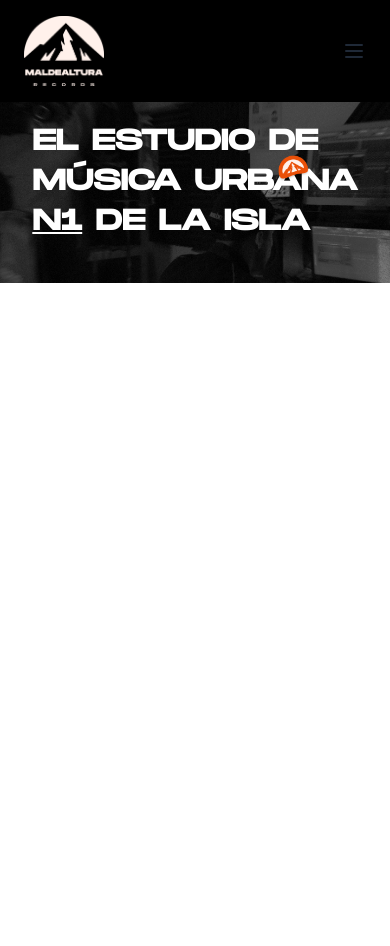
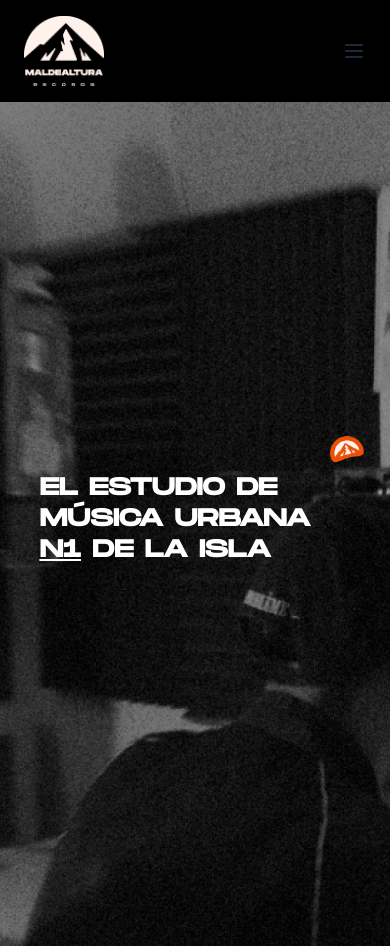
Before and after one commit to ivolezcano/mal_de_altura_record, a Next.js app in the folder my-app/: page / in a window 390 px wide. Before the commit the page ends 844 px from the top, so only its background shows below. Built offline with nearby package versions, Linux system fonts and the light colour scheme.

Commit message:
responsive details Hero

```diff
--- a/my-app/app/components/Navbar.js
+++ b/my-app/app/components/Navbar.js
@@ -46,10 +46,10 @@ const Navbar = () => {
 
         {/* Menú de navegación en desktop */}
         <div className="hidden md:flex space-x-6 text-gray-800 text-white">
-          <a href="#nosotros" className="hover:text-blue-500 estilo">NOSOTROS</a>
-          <a href="#servicios" className="hover:text-blue-500 estilo">SERVICIOS</a>
-          <a href="#trabajos" className="hover:text-blue-500 estilo">TRABAJOS</a>
-          <a href="#contacto" className="hover:text-blue-500 estilo">CONTACTO</a>
+          <a href="#nosotros" className="hover:text-orange-500 estilo">NOSOTROS</a>
+          <a href="#servicios" className="hover:text-orange-500 estilo">SERVICIOS</a>
+          <a href="#trabajos" className="hover:text-orange-500 estilo">TRABAJOS</a>
+          <a href="#contacto" className="hover:text-orange-500 estilo">CONTACTO</a>
         </div>
       </div>
 
@@ -59,10 +59,10 @@ const Navbar = () => {
           isOpen ? 'block' : 'hidden'
         } md:hidden bg-white shadow-md mt-4 space-y-4 px-6 py-4 text-gray-800`}
       >
-        <a href="#nosotros" className="block hover:text-blue-500 estilo">NOSOTROS</a>
-        <a href="#servicios" className="block hover:text-blue-500 estilo">SERVICIOS</a>
-        <a href="#trabajos" className="block hover:text-blue-500 estilo">TRABAJOS</a>
-        <a href="#contacto" className="block hover:text-blue-500 estilo">CONTACTO</a>
+        <a href="#nosotros" className="block hover:text-orange-500 estilo">NOSOTROS</a>
+        <a href="#servicios" className="block hover:text-orange-500 estilo">SERVICIOS</a>
+        <a href="#trabajos" className="block hover:text-orange-500 estilo">TRABAJOS</a>
+        <a href="#contacto" className="block hover:text-orange-500 estilo">CONTACTO</a>
       </div>
     </nav>
   );
--- a/my-app/app/styles/Hero.module.css
+++ b/my-app/app/styles/Hero.module.css
@@ -1,152 +1,135 @@
 .heroContainer {
     position: relative;
     width: 100%;
-    height: 100vh;
+    height: 100vh; /* Asegura que el fondo ocupe toda la altura del viewport */
     background-image: url('/hero_bg.png');
-    background-size: cover; /* Asegura que la imagen completa se vea */
+    background-size: cover; /* El fondo siempre cubre todo el viewport */
     background-position: center;
     background-repeat: no-repeat;
     display: flex;
     justify-content: center;
     align-items: center;
+    overflow: hidden; /* Evita desbordamientos */
   }
 
   .overlay {
-    position: relative; /* Contenedor relativo para posicionar el logo */
+    position: absolute; /* Para que se mantenga por encima del fondo */
     width: 100%;
     height: 100%;
-    background: rgba(0, 0, 0, 0.5);
     display: flex;
-    flex-direction: column; /* Elementos apilados verticalmente */
+    flex-direction: row;
     justify-content: center;
     align-items: center;
     padding: 20px;
+    z-index: 1; /* Asegura que el overlay esté por encima del fondo */
   }
 
   .heroText {
     color: #fff;
-    text-align: center;
-    font-size: 6rem; /* Ajuste inicial */
+    text-align: left; /* Alineado a la izquierda por defecto */
+    font-size: 6rem; /* Tamaño grande por defecto */
     font-weight: bold;
     text-transform: uppercase;
     line-height: 1.2;
     margin-bottom: 20px;
+    z-index: 2; /* Asegura que el texto esté por encima del fondo */
   }
 
   .heroText span {
     text-decoration: underline;
   }
-
-  .logo_round {
-    position: absolute; /* Permite mover el logo con respecto al contenedor */
-    top: 360px; /* Ajusta hacia arriba/abajo desde la parte superior del contenedor .overlay */
-    right: 270px; /* Ajusta hacia la izquierda/derecha */
-    width: 80px; /* Tamaño del logo */
-    height: auto;
-    z-index: 10; /* Asegura que esté encima del texto */
+  .logo_round{
+    margin-bottom: 150px;
   }
 
-  /* Media queries para diseño ultra responsive */
+  /* Media Queries para hacer el diseño responsive */
 
-  @media (max-width: 1400px) {
+  /* Para pantallas grandes como tablets en modo horizontal */
+  @media (max-width: 1200px) {
     .heroText {
-      font-size: 5rem;
-      text-align: left;
+      font-size: 4.5rem; /* Ajuste para pantallas más pequeñas */
+      margin-bottom: 15px;
     }
+  }
 
-    .logo_round {
-      width: 70px; /* Logo ajustado para pantallas más grandes */
-      top: 420px;
-      right: 230px;
+  /* Para tablets en modo vertical */
+  @media (max-width: 1024px) {
+    .heroText {
+      font-size: 3.5rem; /* Más pequeño para pantallas de tablets */
+      margin-bottom: 15px;
+      text-align: left; /* Centrado en pantallas más pequeñas */
     }
   }
 
   @media (max-width: 1200px) {
-    /* Para pantallas grandes como tablets en modo horizontal */
     .heroText {
-      font-size: 4.5rem;
-      text-align: left;
+      font-size: 4.5rem; /* Ajuste para pantallas más pequeñas */
+      margin-bottom: 15px;
     }
 
     .logo_round {
-      width: 60px; /* Escala el logo para tablets grandes */
-      top: 460px;
-      right: 200px;
+      width: 70px; /* Ajuste de tamaño del logo */
     }
   }
 
+  /* Para tablets en modo vertical */
   @media (max-width: 1024px) {
-    /* Para tablets en modo vertical */
     .heroText {
-      font-size: 3.5rem;
-      text-align: left;
+      font-size: 3.5rem; /* Más pequeño para pantallas de tablets */
+      margin-bottom: 15px;
+      text-align: left; /* Mantener alineación a la izquierda */
     }
 
     .logo_round {
-      width: 50px; /* Escala el logo para tablets */
-      top: 520px;
-      right: 160px;
+      width: 60px; /* Ajuste de tamaño del logo */
     }
   }
 
+  /* Para dispositivos móviles pequeños */
   @media (max-width: 768px) {
-    /* Para pantallas de tamaño medio, como tablets o pequeños portátiles */
     .heroText {
-      font-size: 3rem;
-      text-align: left;
+      font-size: 2rem; /* Ajuste del tamaño del texto */
+      line-height: 1.3; /* Espaciado entre líneas */
+      padding: 0 20px; /* Agrega padding para que el texto no toque los bordes */
+      margin-bottom: 10px;
+      text-align: left; /* Mantener texto alineado a la izquierda */
     }
 
     .logo_round {
-      width: 45px; /* Escala el logo para pantallas más pequeñas */
-      top: 560px;
-      right: 130px;
+      width: 50px;
     }
   }
 
-  @media (max-width: 600px) {
-    /* Para dispositivos móviles con pantallas medianas */
+  /* Para pantallas aún más pequeñas, como smartphones pequeños */
+  @media (max-width: 480px) {
+    .heroContainer {
+      height: 100vh; /* Mantén el fondo cubriendo todo el viewport */
+      padding: 20px 0; /* Añadir un poco de padding para darle espacio al contenido */
+    }
+
     .heroText {
-        text-align: left;
-      font-size: 2.8rem;
+      font-size: 1.5rem; /* Ajuste más pequeño para pantallas muy pequeñas */
+      line-height: 1.3;
+      margin-bottom: 10px;
+      padding: 0 15px; /* Añadir padding */
+      text-align: left; /* Mantener texto alineado a la izquierda */
     }
 
     .logo_round {
-      width: 40px; /* Escala el logo para pantallas muy pequeñas */
-      top: 580px;
-      right: 100px;
+      width: 40px; /* Ajuste del logo para pantallas pequeñas */
     }
   }
 
-  @media (max-width: 480px) {
-    /* Para móviles pequeños */
-    .heroContainer {
-      height: auto; /* Permite que el contenedor crezca en dispositivos pequeños */
-    }
-
+  /* Para pantallas muy pequeñas, como algunos modelos de teléfonos */
+  @media (max-width: 360px) {
     .heroText {
-      font-size: 1.8rem;
-      text-align: left;
-      line-height: 1.4;
-      padding: 0 10px; /* Añadir un poco de relleno para evitar que el texto toque los bordes */
+      font-size: 1.5rem; /* Ajuste para pantallas muy pequeñas */
+      padding: 0 10px; /* Más padding para evitar que el texto toque los bordes */
+      margin-bottom: 5px;
+      text-align: left; /* Mantener texto alineado a la izquierda */
     }
 
     .logo_round {
-      width: 35px; /* Escala el logo para móviles */
-      top: 50px;
-      right: 80px; /* Ajuste de la posición para dispositivos muy pequeños */
+      width: 35px; /* Ajuste aún más pequeño para el logo */
     }
   }
-
-  @media (max-width: 360px) {
-    /* Para pantallas muy pequeñas, como algunos modelos de teléfonos */
-    .heroText {
-      font-size: 1.6rem; /* Ajuste de tamaño para dispositivos muy pequeños */
-      text-align: left;
-    }
-
-    .logo_round {
-      width: 30px; /* Escala aún más el logo */
-      top: 60px;
-      right: 50px; /* Ajuste de la posición */
-    }
-  }
```
